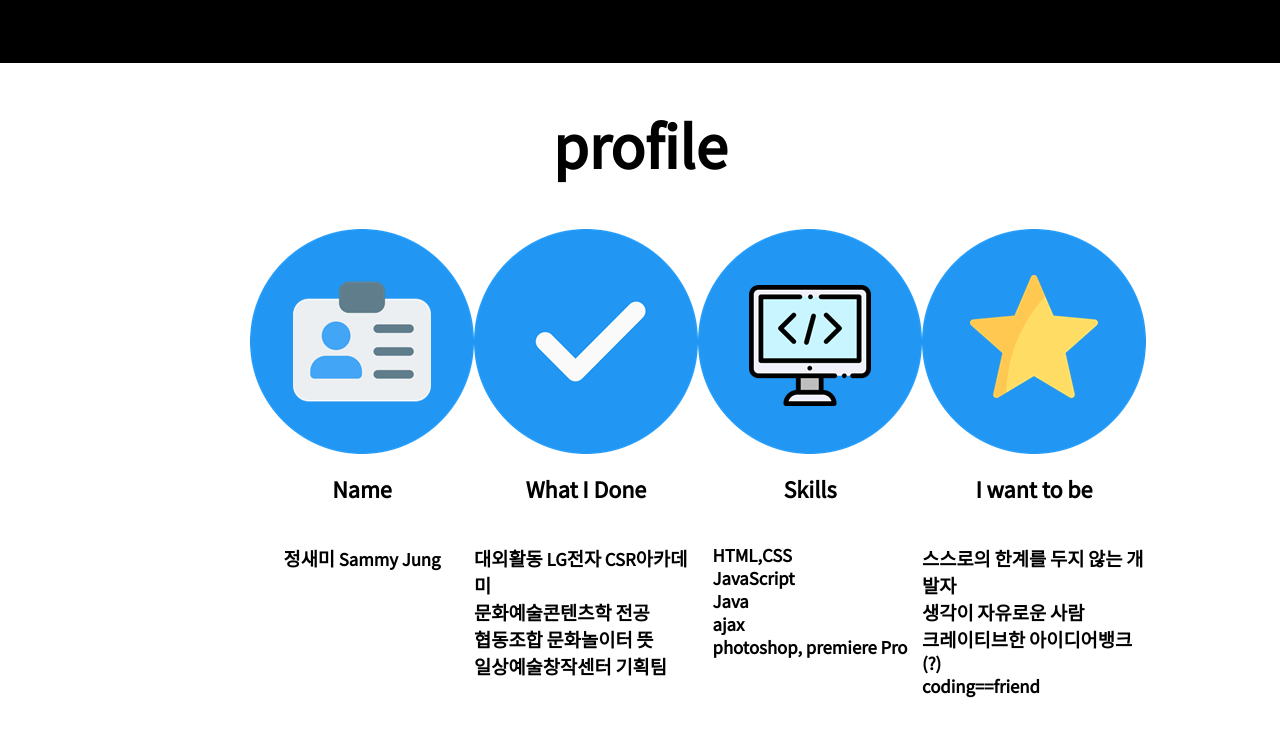
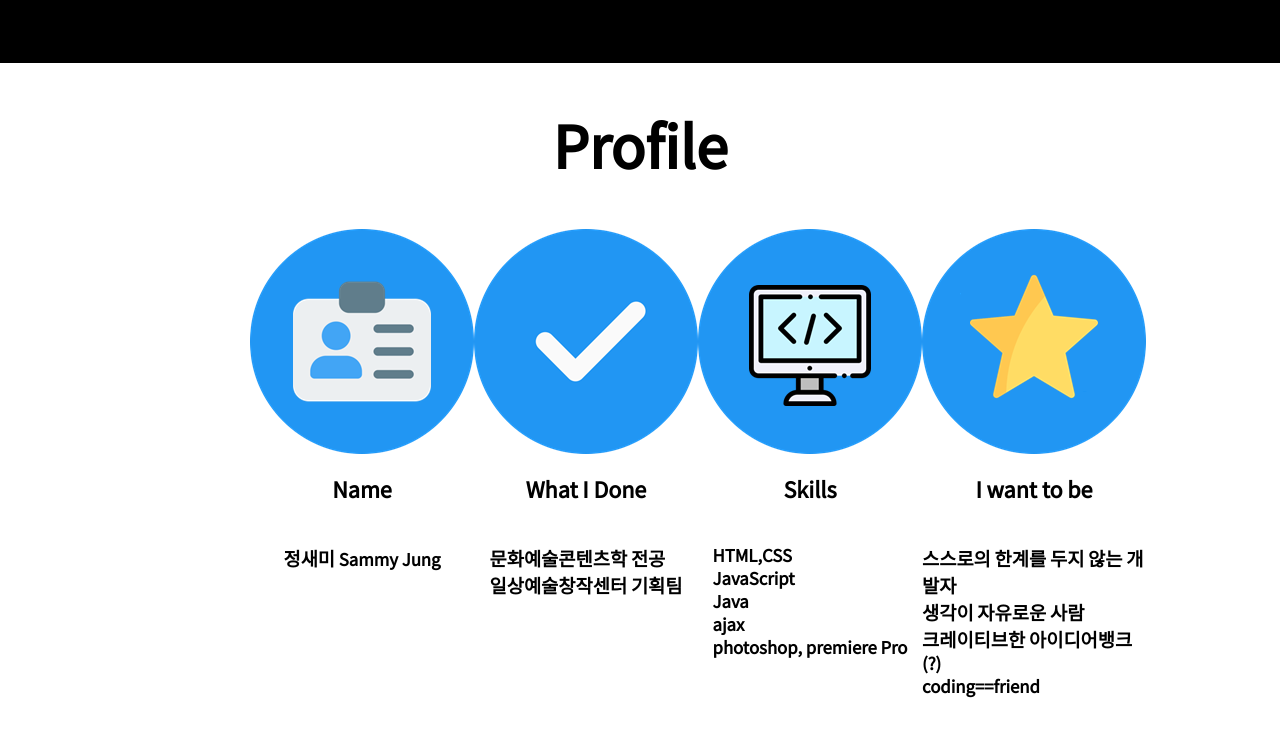
Before and after one commit to Eddington524/introduce, a plain HTML site: page index.html in a window 1280 px wide. Shown: the part 3284-4020 px from the top of the page. Drawn offline with Linux system fonts and the light colour scheme; a web font is replaced by a local one.

Commit message:
version 6
what I done  텍스트 수정

```diff
--- a/index.html
+++ b/index.html
@@ -75,7 +75,7 @@
     </div>
 <div class="container3">
     <div class="profile_header">
-        <h1>profile</h1>
+        <h1>Profile</h1>
     </div>
     <div class="profile_section">
         <span class="icon">
@@ -86,9 +86,7 @@
         <span class="icon">
             <img src="./img/done.png">
             <h2>What I Done</h2>
-            <h3>대외활동 LG전자 CSR아카데미<br>
-                문화예술콘텐츠학 전공<br>
-                협동조합 문화놀이터 뜻<br>
+            <h3>문화예술콘텐츠학 전공<br>
                 일상예술창작센터 기획팀</h3>
         </span>
         <span class="icon">
```
